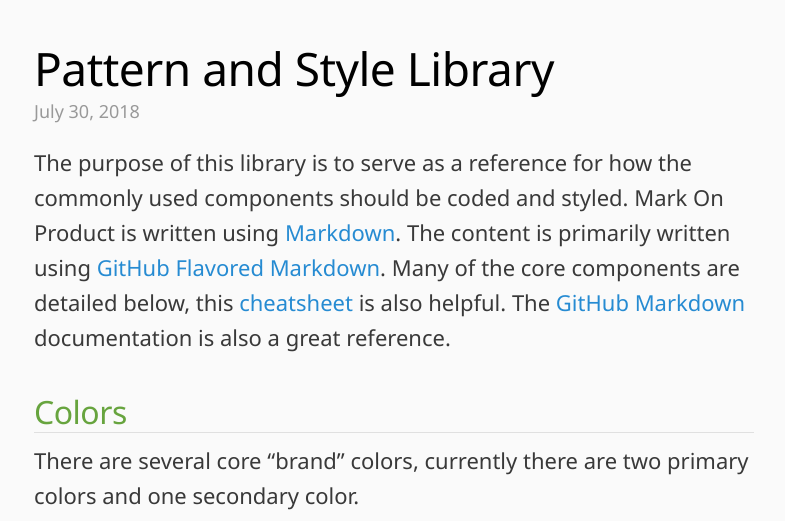
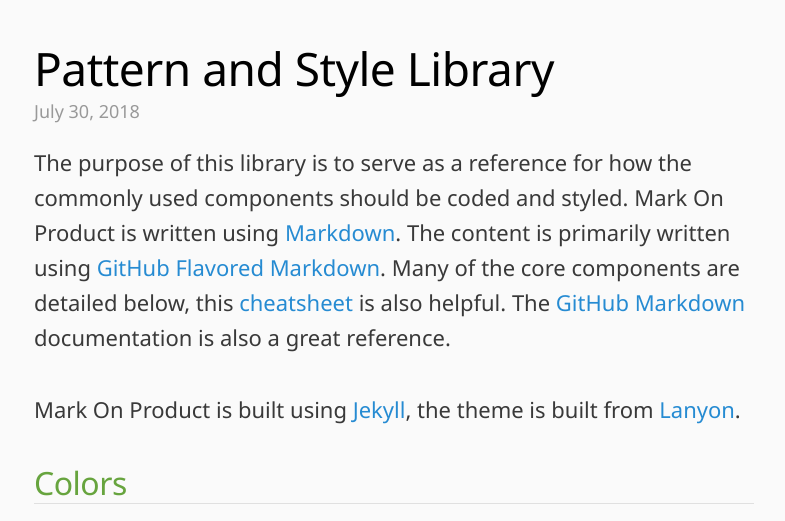
Before and after one commit to markthelefty/markthelefty.github.io, a Jekyll site: the page built from _posts/2018-07-30-pattern-style-library.markdown, in a window 1280 px wide. Shown: the part 340-861 px from the top of the page, without its empty margins (246-1031 px from the left). Built offline with Jekyll 4.4.1, drawn with Linux system fonts in a browser that asks for light colours; some web fonts are replaced; our own code applies the rules of GitHub Pages for plain Markdown files.

Commit message:
Updated Pattern Style Library

```diff
--- a/_posts/2018-07-30-pattern-style-library.markdown
+++ b/_posts/2018-07-30-pattern-style-library.markdown
@@ -6,6 +6,8 @@
 ---
 
 The purpose of this library is to serve as a reference for how the commonly used components should be coded and styled. Mark On Product is written using [Markdown](https://daringfireball.net/projects/markdown/). The content is primarily written using [GitHub Flavored Markdown](https://guides.github.com/features/mastering-markdown/). Many of the core components are detailed below, this [cheatsheet](https://github.com/adam-p/markdown-here/wiki/Markdown-Cheatsheet) is also helpful. The [GitHub Markdown](https://help.github.com/categories/writing-on-github/) documentation is also a great reference.
+
+Mark On Product is built using [Jekyll](https://jekyllrb.com/), the theme is built from [Lanyon](http://lanyon.getpoole.com/).
 <br>
 
 ## Colors
```
